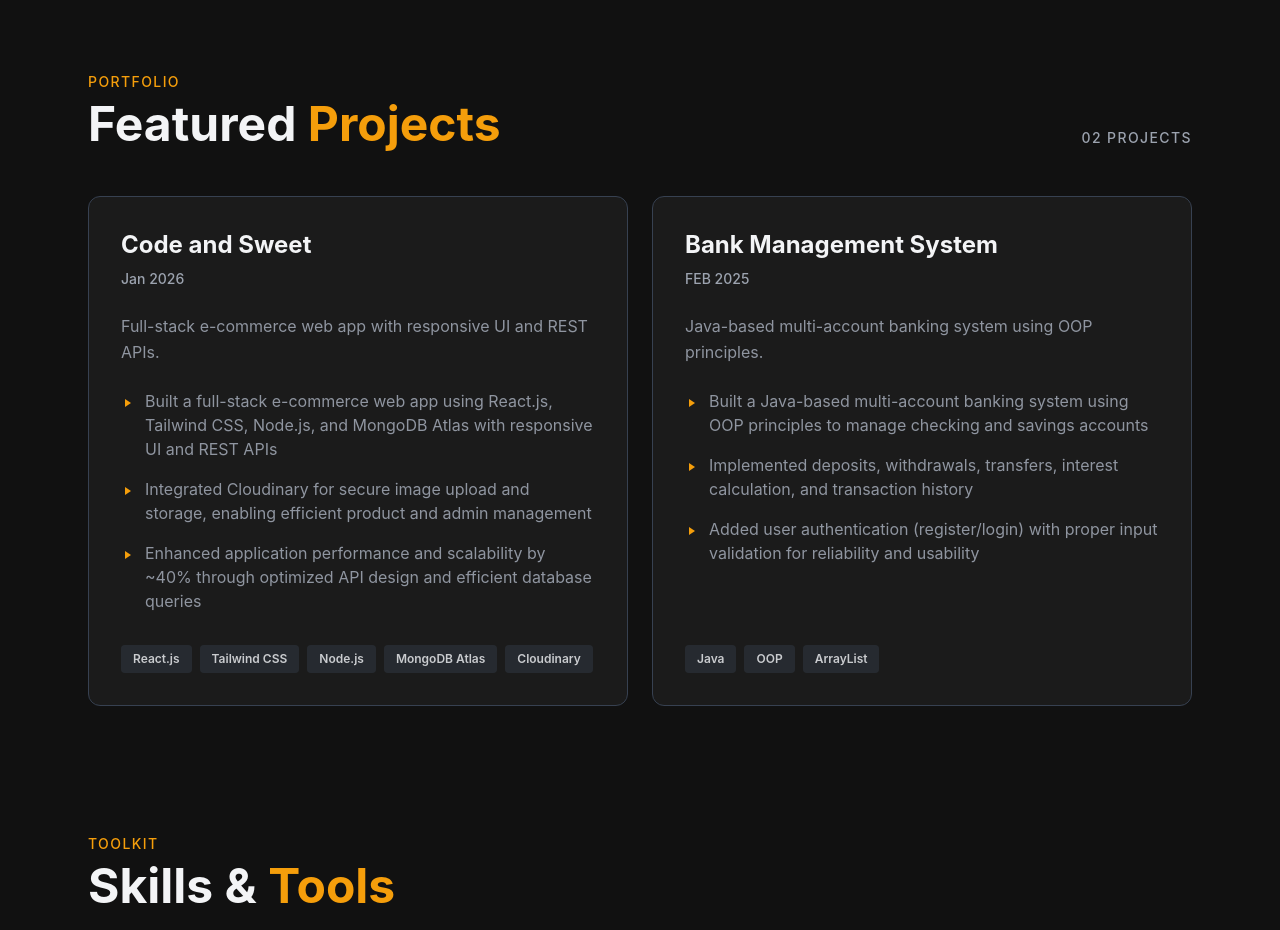
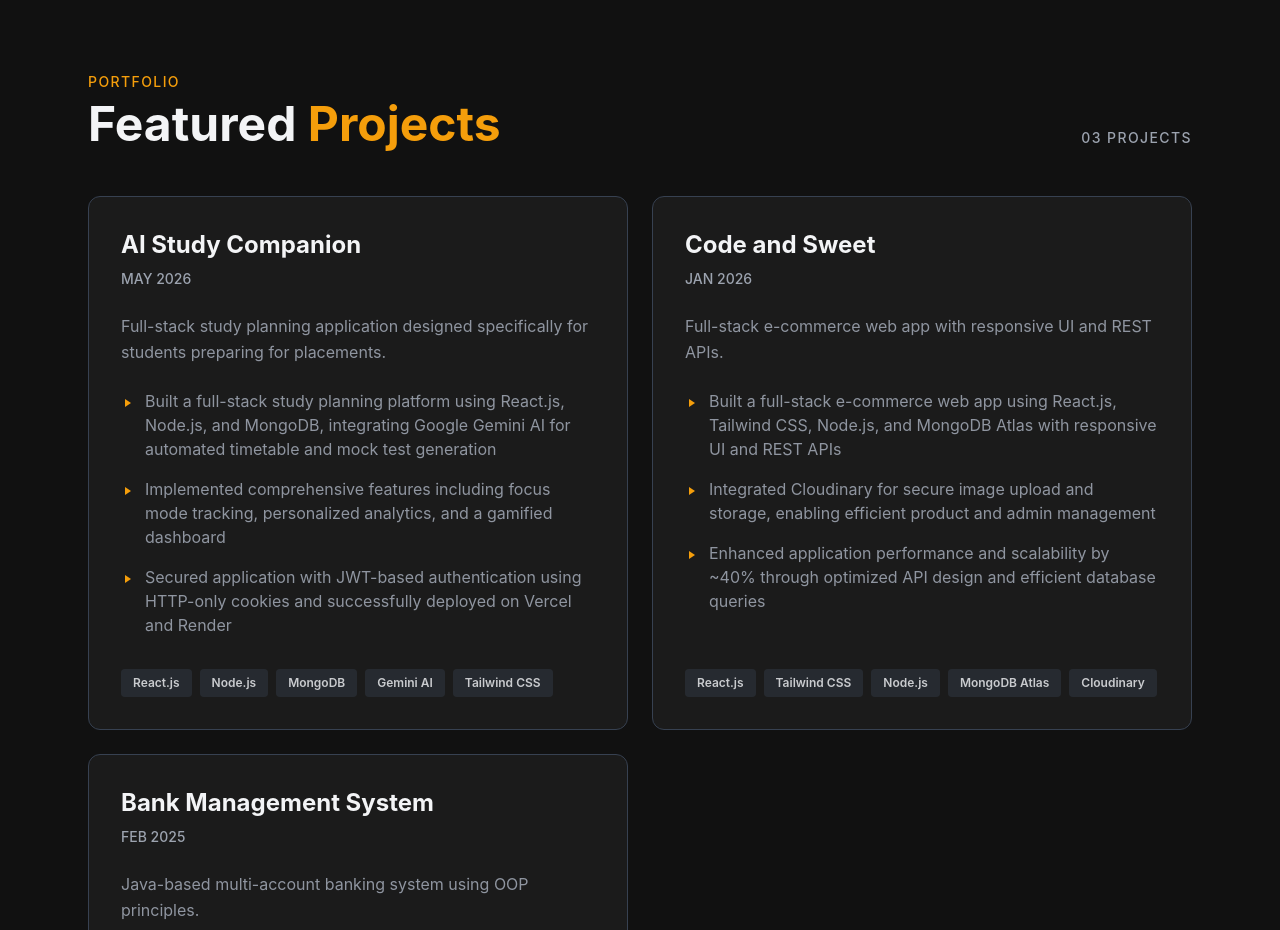
Before and after one commit to Subham5778/MyPortfolio, a React (Vite) app: page / in a window 1280 px wide. Shown: the part 1660-2590 px from the top of the page. Built offline with nearby package versions, Linux system fonts and the light colour scheme.

Commit message:
Refactor projects section with new project details

```diff
--- a/src/App.jsx
+++ b/src/App.jsx
@@ -241,22 +241,68 @@ function App() {
       <p className="text-primary font-medium tracking-widest text-sm mb-2 uppercase">PORTFOLIO</p>
       <h2 className="text-4xl md:text-5xl font-bold">Featured <span className="text-primary">Projects</span></h2>
     </div>
-            <span className="hidden md:inline-block text-muted tracking-widest text-sm font-medium">02 PROJECTS</span>
+    <span className="hidden md:inline-block text-muted tracking-widest text-sm font-medium">03 PROJECTS</span>
   </div>
 
   <div className="grid md:grid-cols-2 gap-6">
-            {/* Project 1 */}
+
+    {/* Project 1: AI Study Companion */}
     <div className="glass-card p-8 flex flex-col h-full group cursor-pointer hover:-translate-y-1 transition-transform duration-300">
+      <div className="flex justify-between items-start mb-6">
+        <div>
+          <h3 className="text-2xl font-bold mb-2 group-hover:text-primary transition-colors">
+            AI Study Companion
+          </h3>
+          <p className="text-muted text-sm font-medium">MAY 2026</p>
+        </div>
+        {/* GitHub Link Button */}
+        <a
+          href="https://github.com/Subham5778/AI-Study-Companion"
+          target="_blank"
+          rel="noopener noreferrer"
+          className="opacity-0 group-hover:opacity-100 transition-opacity"
+        >
+          <ExternalLink className="text-primary" size={24} />
+        </a>
+      </div>
 
+      <p className="text-muted/90 mb-6 leading-relaxed">
+        Full-stack study planning application designed specifically for students preparing for placements.
+      </p>
+
+      <ul className="space-y-4 text-muted/90 list-none ml-0 pl-1 mb-8 flex-grow">
+        <li className="relative before:absolute before:left-[-1.25rem] before:top-[0.6rem] before:w-0 before:h-0 before:border-t-[4px] before:border-t-transparent before:border-l-[6px] before:border-l-primary before:border-b-[4px] before:border-b-transparent ml-5">
+          Built a full-stack study planning platform using React.js, Node.js, and MongoDB, integrating Google Gemini AI for automated timetable and mock test generation
+        </li>
+        <li className="relative before:absolute before:left-[-1.25rem] before:top-[0.6rem] before:w-0 before:h-0 before:border-t-[4px] before:border-t-transparent before:border-l-[6px] before:border-l-primary before:border-b-[4px] before:border-b-transparent ml-5">
+          Implemented comprehensive features including focus mode tracking, personalized analytics, and a gamified dashboard
+        </li>
+        <li className="relative before:absolute before:left-[-1.25rem] before:top-[0.6rem] before:w-0 before:h-0 before:border-t-[4px] before:border-t-transparent before:border-l-[6px] before:border-l-primary before:border-b-[4px] before:border-b-transparent ml-5">
+          Secured application with JWT-based authentication using HTTP-only cookies and successfully deployed on Vercel and Render
+        </li>
+      </ul>
+
+      <div className="flex flex-wrap gap-2 mt-auto">
+        {['React.js', 'Node.js', 'MongoDB', 'Gemini AI', 'Tailwind CSS'].map((tech) => (
+          <span
+            key={tech}
+            className="bg-cardBorder/40 text-text/80 text-xs font-semibold px-3 py-1.5 rounded"
+          >
+            {tech}
+          </span>
+        ))}
+      </div>
+    </div>
+
+    {/* Project 2: Code and Sweet */}
+    <div className="glass-card p-8 flex flex-col h-full group cursor-pointer hover:-translate-y-1 transition-transform duration-300">
       <div className="flex justify-between items-start mb-6">
-
         <div>
           <h3 className="text-2xl font-bold mb-2 group-hover:text-primary transition-colors">
             Code and Sweet
           </h3>
-      <p className="text-muted text-sm font-medium">Jan 2026</p>
+          <p className="text-muted text-sm font-medium">JAN 2026</p>
         </div>
-
         {/* GitHub Link Button */}
         <a
           href="https://github.com/Subham5778/CodeandSweet"
@@ -266,7 +312,6 @@ function App() {
         >
           <ExternalLink className="text-primary" size={24} />
         </a>
-
       </div>
 
       <p className="text-muted/90 mb-6 leading-relaxed">
@@ -274,19 +319,15 @@ function App() {
       </p>
 
       <ul className="space-y-4 text-muted/90 list-none ml-0 pl-1 mb-8 flex-grow">
-
         <li className="relative before:absolute before:left-[-1.25rem] before:top-[0.6rem] before:w-0 before:h-0 before:border-t-[4px] before:border-t-transparent before:border-l-[6px] before:border-l-primary before:border-b-[4px] before:border-b-transparent ml-5">
           Built a full-stack e-commerce web app using React.js, Tailwind CSS, Node.js, and MongoDB Atlas with responsive UI and REST APIs
         </li>
-
         <li className="relative before:absolute before:left-[-1.25rem] before:top-[0.6rem] before:w-0 before:h-0 before:border-t-[4px] before:border-t-transparent before:border-l-[6px] before:border-l-primary before:border-b-[4px] before:border-b-transparent ml-5">
           Integrated Cloudinary for secure image upload and storage, enabling efficient product and admin management
         </li>
-
         <li className="relative before:absolute before:left-[-1.25rem] before:top-[0.6rem] before:w-0 before:h-0 before:border-t-[4px] before:border-t-transparent before:border-l-[6px] before:border-l-primary before:border-b-[4px] before:border-b-transparent ml-5">
           Enhanced application performance and scalability by ~40% through optimized API design and efficient database queries
         </li>
-
       </ul>
 
       <div className="flex flex-wrap gap-2 mt-auto">
@@ -299,10 +340,9 @@ function App() {
           </span>
         ))}
       </div>
-
     </div>
 
-            {/* Project 2 */}
+    {/* Project 3: Bank Management System */}
     <div className="glass-card p-8 flex flex-col h-full group cursor-pointer hover:-translate-y-1 transition-transform duration-300">
       <div className="flex justify-between items-start mb-6">
         <div>
@@ -344,6 +384,7 @@ function App() {
         ))}
       </div>
     </div>
+
   </div>
 </section>
 
```
Lines whose indentation alone changed are shown as unchanged.
